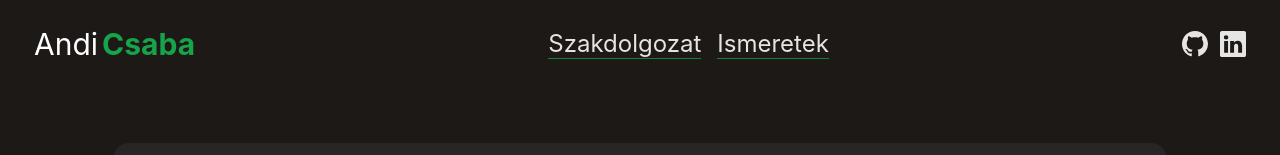
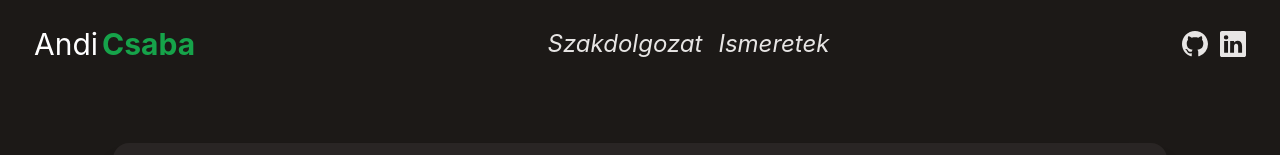
Before and after one commit to CsabaAndi/csabaandi.github.io, a React (Create React App) app: page / in a window 1280 px wide. Shown: the top 155 px of the page. Built offline with nearby package versions, Linux system fonts and the light colour scheme.

Commit message:
removed border | added italic text format

```diff
--- a/src/components/Header/Header.tsx
+++ b/src/components/Header/Header.tsx
@@ -22,10 +22,10 @@ function Header() {
             </text>
             <div id="header_section_links" className='flex gap-x-2 text-stone-200 text-xs sm:gap-x-4 sm:text-lg lg:text-2xl'> {/** @todo: better implementation pls **/}
                 <button onClick={() => scrollToSection("sect_xy_thesis")}>
-                    <span className='border-b border-green-700'>Szakdolgozat</span>
+                    <span className='italic'>Szakdolgozat</span>
                 </button>
                 <button onClick={() => scrollToSection("sect_3_stacknew")}>
-                    <span className='border-b border-green-700'>Ismeretek</span>
+                    <span className='italic'>Ismeretek</span>
                 </button>
             </div>
             <div id="header_icons" className='flex gap-x-2 sm:gap-x-3'>
```
